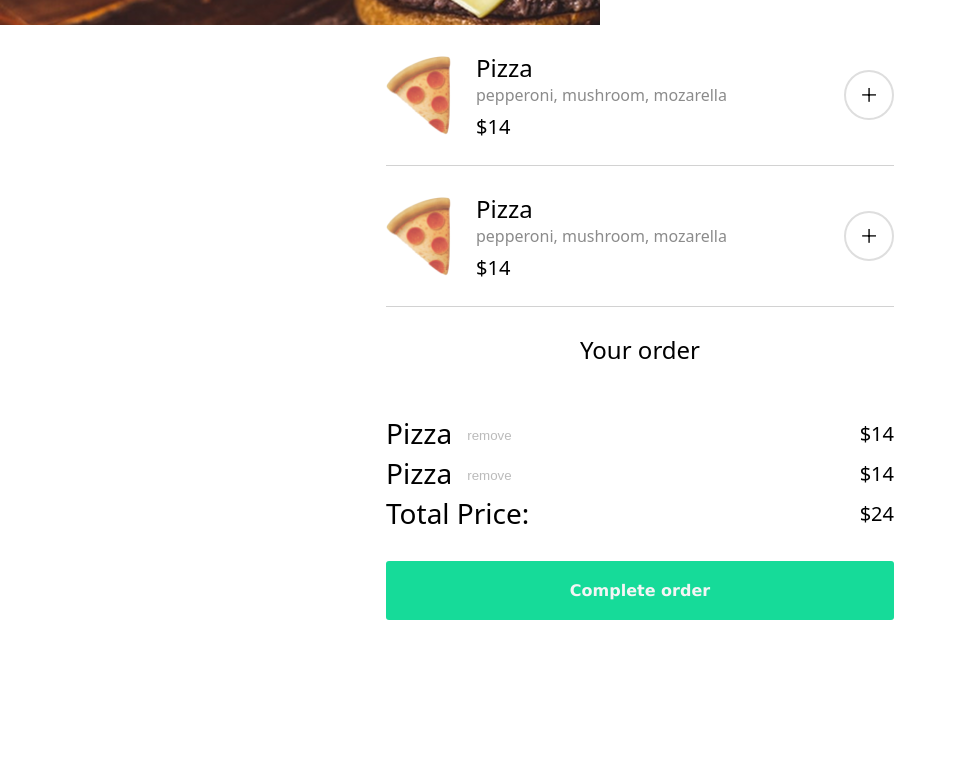
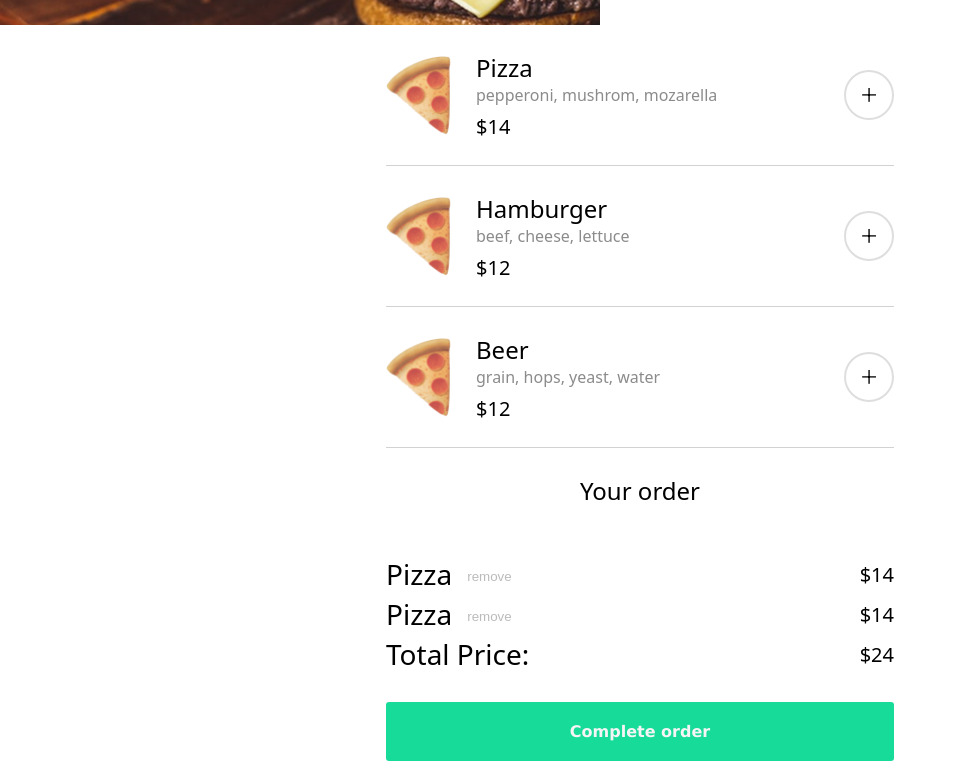
Before and after one commit to IlyaPivavaruk/Restaurant-Menu-App, a website built with Vite: page index.html in a window 1280 px wide. Shown: the part 142-909 px from the top of the page, without its empty margins (0-957 px from the left). Before the commit the page ends 800 px from the top, so only its background shows below. Built offline with nearby package versions, Linux system fonts and the light colour scheme; a web font is replaced by a local one.

Commit message:
UI Logic - Data importing and menu population
Added data reference point into index.js, implemented a function to parse the data and populate html with the menu items.

```diff
--- a/data.js
+++ b/data.js
@@ -1,4 +1,4 @@
-const menuArray = [
+export const menuArray = [
     {
         name: "Pizza",
         ingredients: ["pepperoni", "mushrom", "mozarella"],
--- a/index.html
+++ b/index.html
@@ -20,7 +20,7 @@
         <main>
             <section id="menu-items-section">
                 <!-- This is where the menu items from the data will go -->
-                <div class="menu-item">
+                <!-- <div class="menu-item">
                     <div class="menu-item-description">
                         <img class="menu-item-description-img" src="./images/pizza.png">
                         <div class="menu-item-description-text">
@@ -30,9 +30,9 @@
                         </div>
                     </div>
                     <button class="menu-item-button">+</button>
-                </div>
+                </div> -->
 
-                <div class="menu-item">
+                <!-- <div class="menu-item">
                     <div class="menu-item-description">
                         <img class="menu-item-description-img" src="./images/pizza.png">
                         <div class="menu-item-description-text">
@@ -42,7 +42,7 @@
                         </div>
                     </div>
                     <button class="menu-item-button">+</button>
-                </div>
+                </div> -->
 
             </section>
             <section id="pay-section">
@@ -81,6 +81,6 @@
                 <button id="card-pop-up-pay-btn">Pay</button>
             </form>
         </main>
-	<script src="index.js"></script>
+	<script src="index.js" type="module"></script>
     </body>
 </html>
--- a/index.js
+++ b/index.js
@@ -0,0 +1,29 @@
+import {menuArray} from './data.js'
+
+const menuItemsSec = document.getElementById('menu-items-section')
+
+function PopulateMenuItems(itemArr){
+
+    const itemHtmlArr = itemArr.map(item =>{
+        return `
+        <div class="menu-item">
+            <div class="menu-item-description">
+                <img class="menu-item-description-img" src="./images/pizza.png">
+                <div class="menu-item-description-text">
+                    <h1 class="menu-item-name">${item.name}</h1>
+                    <p class="menu-item-ingredients">${[...item.ingredients].join(', ')}</p>
+                    <h2 class="menu-item-price">${'$'+item.price}</h2>
+                </div>
+            </div>
+            <button class="menu-item-button">+</button>
+        </div>
+        `
+    }).join('')
+
+    menuItemsSec.innerHTML = itemHtmlArr
+}
+
+
+
+
+PopulateMenuItems(menuArray)
```
